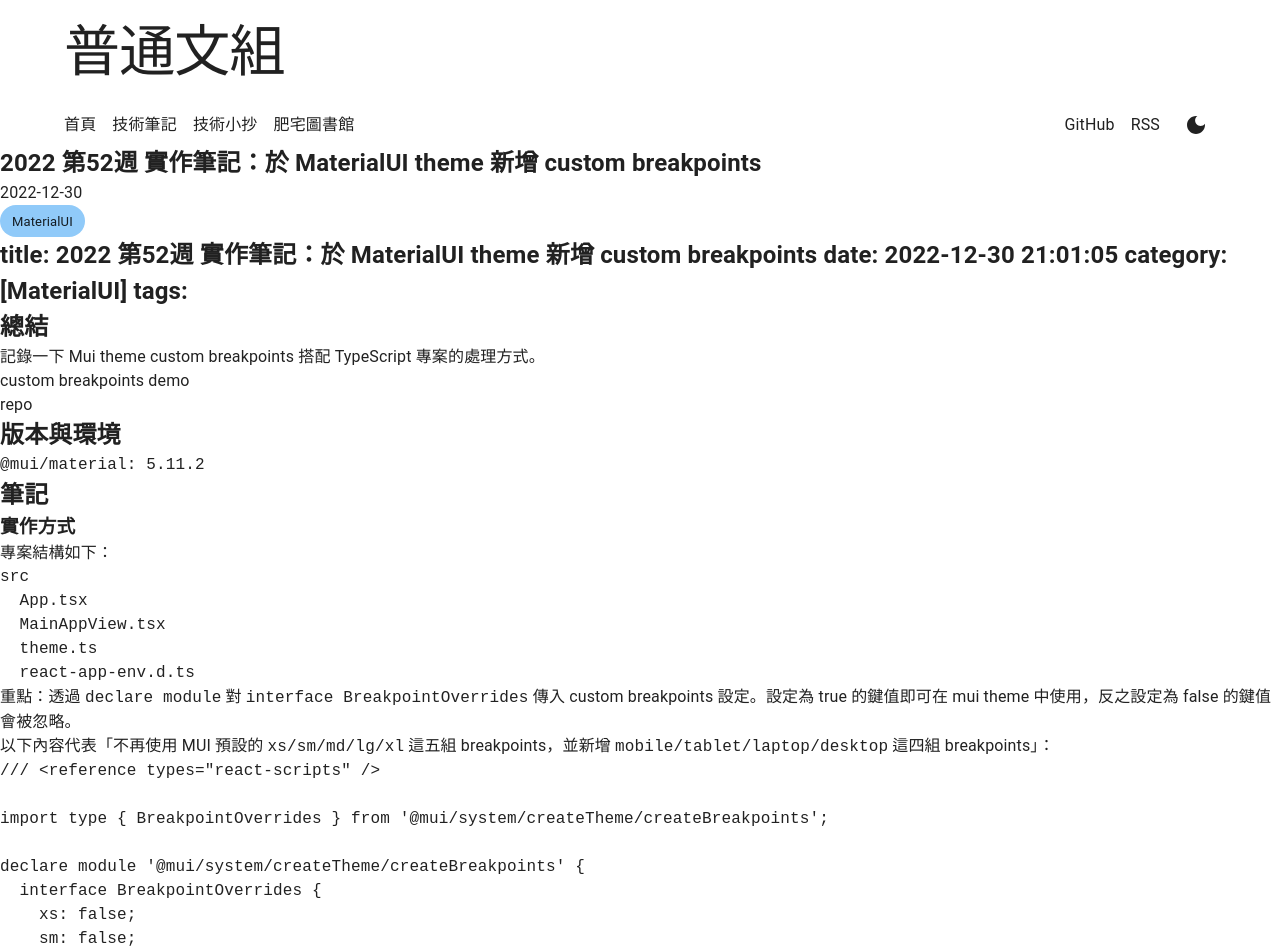
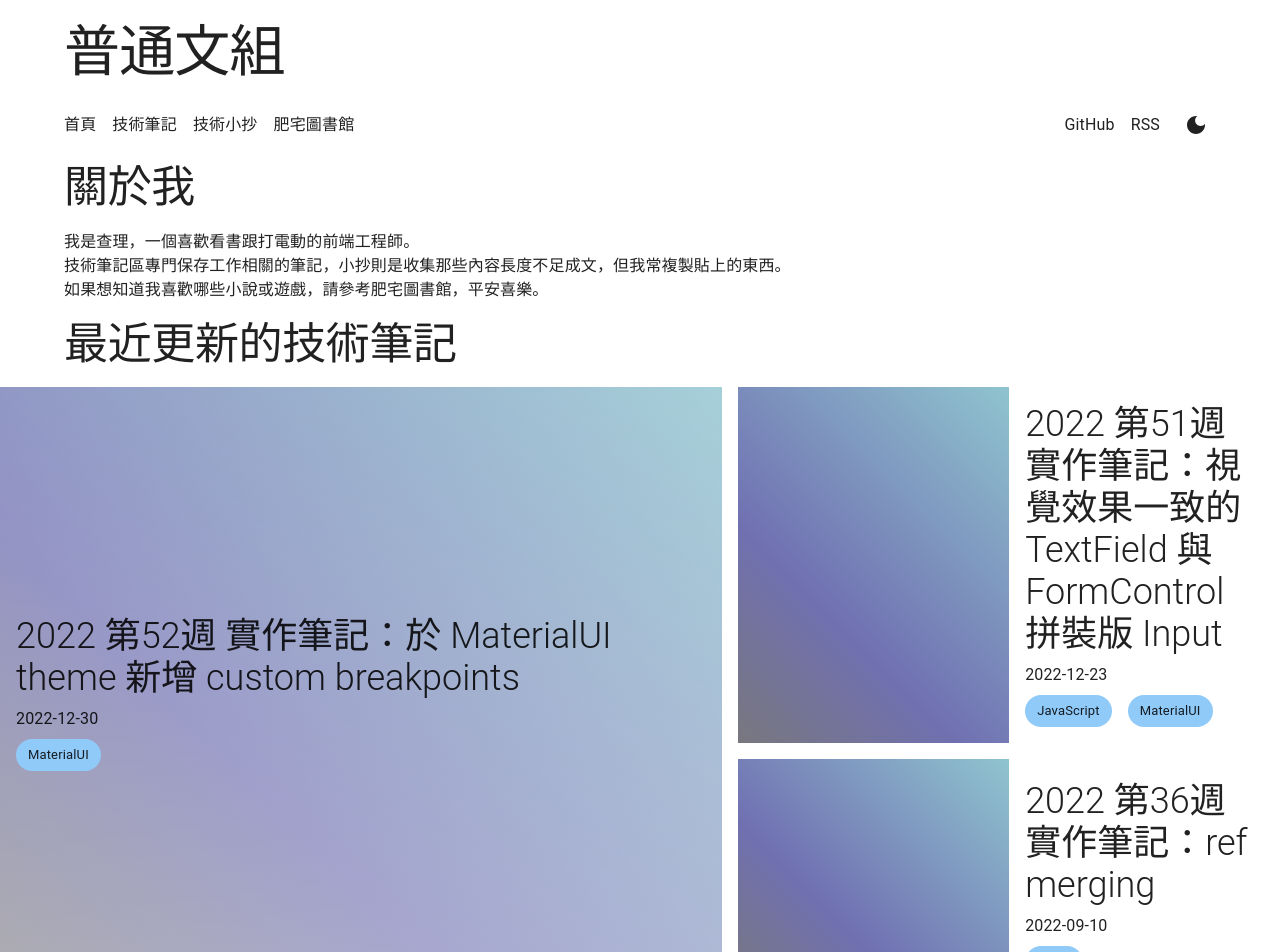
Before and after one commit to tzynwang/next-blog-v2, a Next.js app: page / in a window 1280 px wide. Shown: the top 952 px of the page. Built offline with nearby package versions, Linux system fonts and the light colour scheme.

Commit message:
[feat] update index page content

```diff
--- /dev/null
+++ b/pages/index.module.css
@@ -0,0 +1,33 @@
+.description {
+  white-space: pre-line;
+}
+
+.main_section_main {
+  display: block;
+}
+
+.main_section_main_up_sm {
+  display: grid;
+  grid-template-columns: 4fr 3fr;
+  grid-template-rows: repeat(2, clamp(var(--post-min-height), 20vh, auto));
+  grid-template-areas: 'latest second' 'latest third';
+  gap: 16px;
+}
+
+.main_section_main_latest {
+  grid-area: latest;
+  min-height: var(--post-min-height);
+  display: flex;
+}
+
+.main_section_main_second {
+  grid-area: second;
+  min-height: var(--post-min-height);
+  display: flex;
+}
+
+.main_section_main_third {
+  grid-area: third;
+  min-height: var(--post-min-height);
+  display: flex;
+}
--- a/pages/index.tsx
+++ b/pages/index.tsx
@@ -1,35 +1,130 @@
-import React, { memo } from 'react';
-import PostCategoryChip from '@Component/Common/PostCategoryChip';
+import React, { memo, useMemo } from 'react';
+import Link from 'next/link';
+import cn from 'classnames';
+import Container from '@mui/material/Container';
+import Typography from '@mui/material/Typography';
+import PostCard from '@Component/Common/PostCard';
+import PostListContainer from '@Component/Layout/PostListContainer';
+import useGetPostList from '@Hook/useGetPostList';
+import useI18n from '@Hook/useI18n';
+import { useReplaceToNode } from '@Hook/useStringReplacement';
+import useUrlPath from '@Hook/useUrlPath';
 import { getPostsList } from '@Lib/post';
-import type { HomeProps } from './types';
+import timeFormat from '@Lib/time-format';
+import {
+  MOCK_COVER_IMAGE,
+  LATEST_POST_COUNT_IN_INDEX,
+} from '@Model/GeneralModels';
+import theme, { useMediaQuery } from '@Theme/index';
+import scopedStyles from './index.module.css';
+import type {
+  HomePageProps,
+  TechPostIdDateYearCategories,
+} from '@Model/GeneralTypes';
 
 export function getStaticProps() {
   const allPostsData = getPostsList();
   return { props: { allPostsData } };
 }
 
-function Home(props: HomeProps): React.ReactElement {
+function Home(props: HomePageProps): React.ReactElement {
   /* States */
   const { allPostsData } = props;
+  const breakpointsUpSm = useMediaQuery(theme.breakpoints.up('sm'));
+  const i18n = useI18n();
+  const path = useUrlPath();
+
+  /* Data */
+  const postInIndex = allPostsData.slice(0, LATEST_POST_COUNT_IN_INDEX);
+  const [firstPost, secondPost, thirdPost, ...restPosts] = postInIndex;
+  const restRecentPosts: TechPostIdDateYearCategories = restPosts.map(
+    ({ id, date, year, category }) => ({ id, date, year, category })
+  );
+
+  /* Views */
+  const LatestPostsBlock = useMemo(
+    () => (
+      <div
+        className={cn(
+          breakpointsUpSm
+            ? scopedStyles.main_section_main_up_sm
+            : scopedStyles.main_section_main
+        )}
+      >
+        <div className={cn(scopedStyles.main_section_main_latest)}>
+          <PostCard
+            coverImage={MOCK_COVER_IMAGE}
+            postTitle={firstPost.title}
+            postDate={timeFormat(firstPost.date)}
+            postCategories={firstPost.category}
+            postUrl={`/${firstPost.year}/${firstPost.id}`}
+          />
+        </div>
+        <div className={cn(scopedStyles.main_section_main_second)}>
+          <PostCard
+            coverImage={MOCK_COVER_IMAGE}
+            postTitle={secondPost.title}
+            postDate={timeFormat(secondPost.date)}
+            postCategories={secondPost.category}
+            postUrl={`/${secondPost.year}/${secondPost.id}`}
+          />
+        </div>
+        <div className={cn(scopedStyles.main_section_main_third)}>
+          <PostCard
+            coverImage={MOCK_COVER_IMAGE}
+            postTitle={thirdPost.title}
+            postDate={timeFormat(thirdPost.date)}
+            postCategories={thirdPost.category}
+            postUrl={`/${thirdPost.year}/${thirdPost.id}`}
+          />
+        </div>
+      </div>
+    ),
+    [
+      breakpointsUpSm,
+      JSON.stringify(firstPost),
+      JSON.stringify(secondPost),
+      JSON.stringify(thirdPost),
+    ]
+  );
+  const RestPostsList = useGetPostList(restRecentPosts);
+  const MorePostsLink = useReplaceToNode(
+    i18n.t('frontend.homePage.latestPosts.morePosts'),
+    [<Link href={path.techBlog}>{i18n.t('frontend.nav.techBlog')}</Link>]
+  );
 
   /* Main */
   return (
     <React.Fragment>
-      {allPostsData.map(({ id, date, title, category, htmlContent }) => (
-        <section key={id}>
-          <h1 className="text-3xl">{title}</h1>
-          <div className="text-xl my-1">{date}</div>
-          <div className="inline-flex space-x-2">
-            {category.map((c, index) => (
-              <PostCategoryChip key={index} label={c} />
-            ))}
-          </div>
-          <div
-            className="postContentWrapper"
-            dangerouslySetInnerHTML={{ __html: htmlContent }}
-          />
-        </section>
-      ))}
+      {/* about */}
+      <section>
+        <Container>
+          <Typography variant="h2">
+            {i18n.t('frontend.homePage.about.secondTitle')}
+          </Typography>
+          <Typography variant="body1" className={scopedStyles.description}>
+            {i18n.t('frontend.homePage.about.description')}
+          </Typography>
+        </Container>
+      </section>
+
+      {/* posts list */}
+      <section>
+        <Container>
+          <Typography variant="h2">
+            {i18n.t('frontend.homePage.latestPosts.secondTitle')}
+          </Typography>
+        </Container>
+        {LatestPostsBlock}
+        <Container>
+          <PostListContainer>
+            {RestPostsList}
+            <li>
+              <Typography variant="body1">{MorePostsLink}</Typography>
+            </li>
+          </PostListContainer>
+        </Container>
+      </section>
     </React.Fragment>
   );
 }
```
Also changed, not shown: pages/types.d.ts (deleted, +0 -13 lines).
